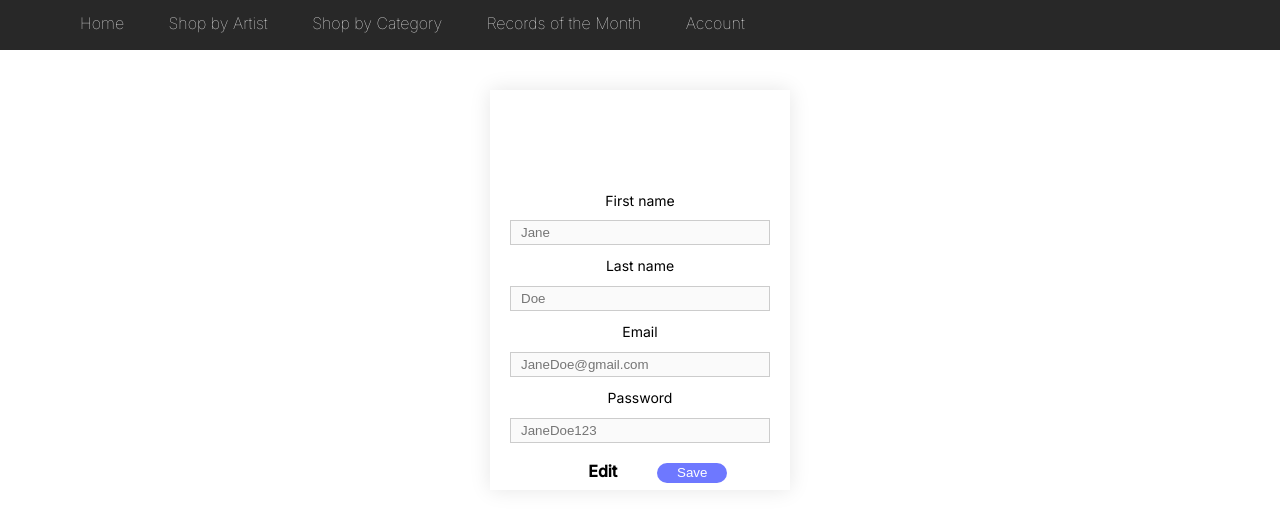
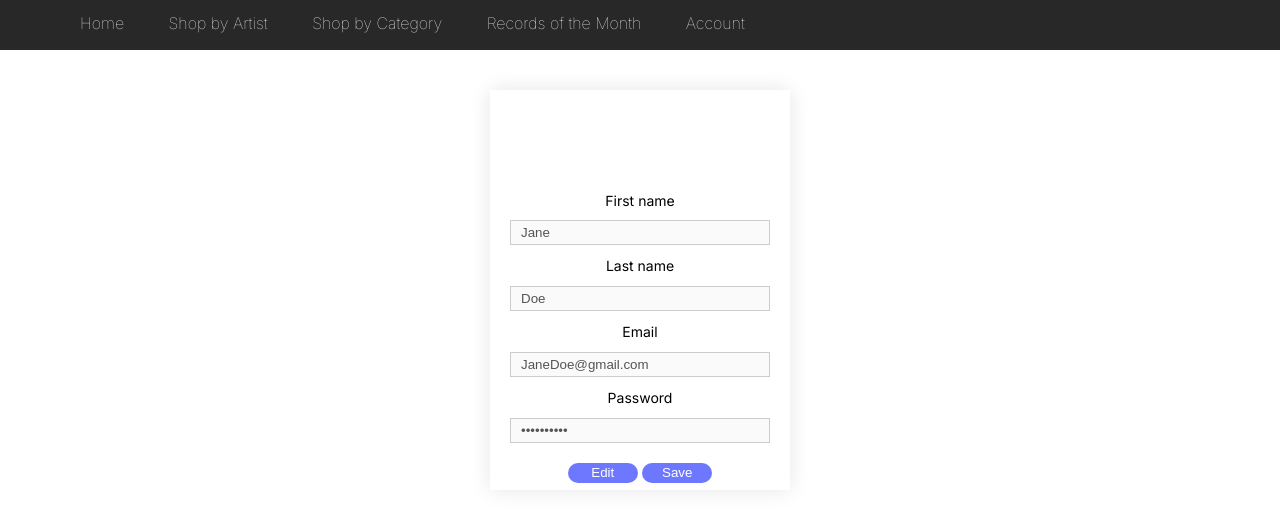
Before and after one commit to pickordian/L.E.A-Vinyl-Record, a plain HTML site: page account_manag.html in a window 1280 px wide. Shown: the part 200-722 px from the top of the page. Drawn offline with Linux system fonts and the light colour scheme.

Commit message:
password is now hidden

```diff
--- a/account_manag.html
+++ b/account_manag.html
@@ -42,20 +42,22 @@
 <div class="form-container">
 <form >
 <label for="fname">First name</label>
-<input type="text" placeholder="Jane" disabled>
+<input type="text" id ="fname" name="fname"value="Jane" disabled>
 <label for="lnam">Last name</label>
-<input type="text" placeholder="Doe" disabled>
+<input type="text" id="lname" name="lname" value="Doe" disabled>
 <label for="email">Email</label>
-<input type ="text" placeholder= "JaneDoe@gmail.com" disabled>
+<input type ="text" id="email" name="email" value= "JaneDoe@gmail.com" disabled>
 <label for="pw">Password</label>
-<input type="text" placeholder="JaneDoe123" disabled>
-<span style="color:black" onclick="Edit()">Edit</span>
+<input  disabled type="password" id="pw" name="pw" value="JaneDoe123">
+<button class= "button" onclick="Edit()">Edit</button>
 <button type="submit" class ="button"> Save</button>
 </form>
 </div>
 <script>
-function Edit()
-{
-    document.getElementsByTagName("input").disabled = false;
+    var edit = document.getElementsByTagName("input");
+function Edit(){
+    document.getElementsByTagName('input').disabled = false;
 }
 </script>
+</body>
+</html>
--- a/style.css
+++ b/style.css
@@ -201,7 +201,6 @@ label{
   color: #000000;
   font-family: 'Inter', san-serif;
 }
-l
 #Indicator{
   width: 90px;
   margin-left: 10px;
```
